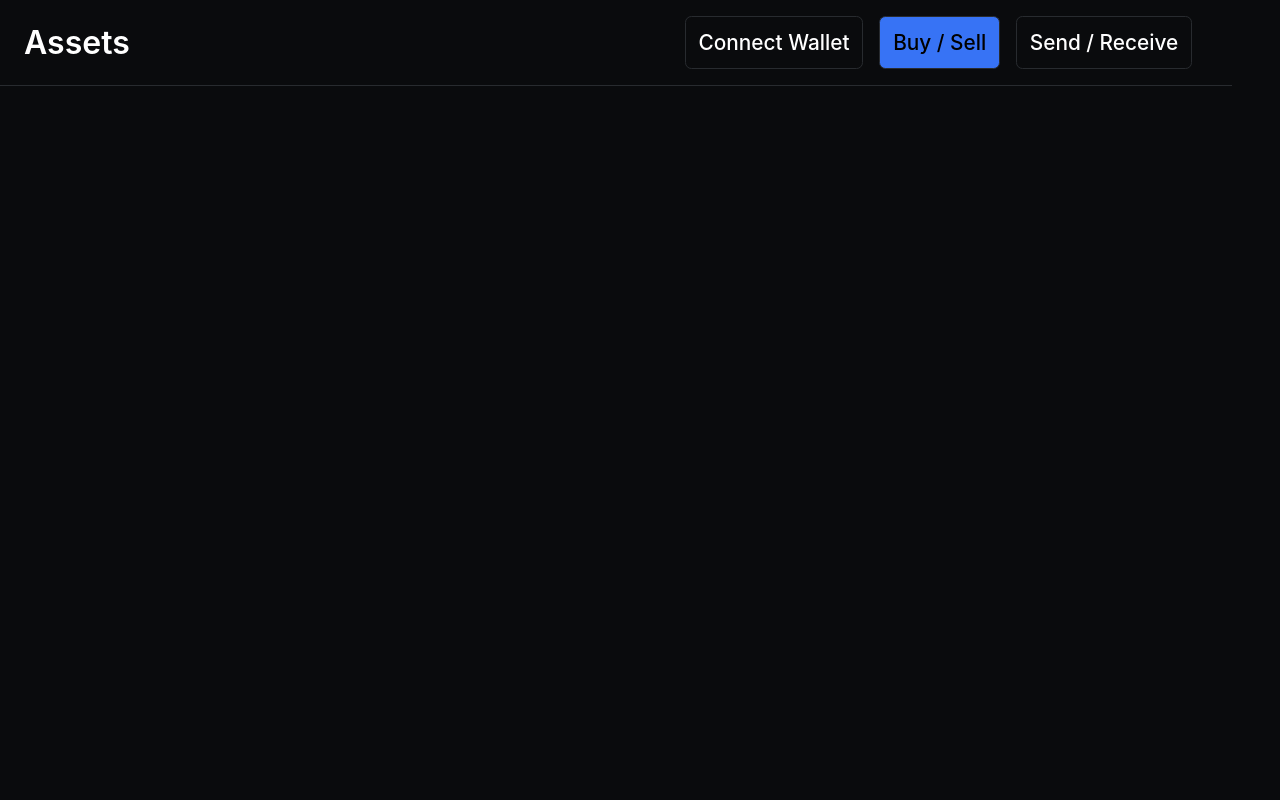
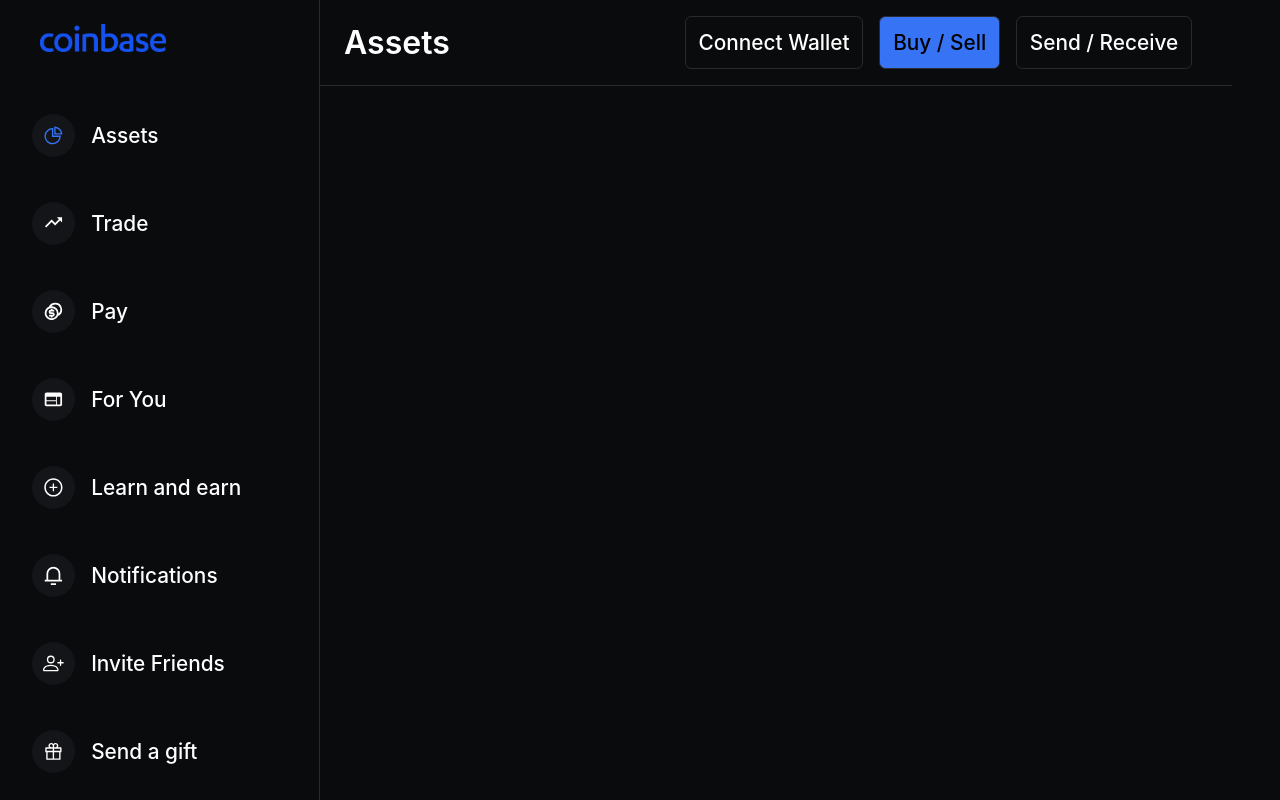
Before and after one commit to ian038/coinbase-clone, a Next.js app in the folder client/: page /dashboard in a window 1280 px wide. Built offline with nearby package versions, Linux system fonts and the light colour scheme; no server answers; what @3rdweb/hooks would draw is missing.

Commit message:
Added side bar

```diff
--- /dev/null
+++ b/client/components/Sidebar.jsx
@@ -0,0 +1,81 @@
+import Image from "next/image";
+import React from "react";
+import { useState } from "react";
+import styled from "styled-components";
+import CoinbaseLogo from "../assets/cb-logo.png";
+import { navItems } from "../static/navItems";
+
+function Sidebar() {
+  const [activeIcon, setActiveIcon] = useState(navItems[0].title);
+
+  return (
+    <Wrapper>
+      <LogoContainer>
+        <Logo>
+          <Image src={CoinbaseLogo} alt="Coinbase Logo" />
+        </Logo>
+      </LogoContainer>
+      <NavItemsContainer>
+        {navItems.map((item, index) => (
+          <NavItem key={index} onClick={() => setActiveIcon(item.title)}>
+            <NavIcon style={{ color: item.title === activeIcon && "#3773f5" }}>
+              {item.icon}
+            </NavIcon>
+            <NavTitle>{item.title}</NavTitle>
+          </NavItem>
+        ))}
+      </NavItemsContainer>
+    </Wrapper>
+  );
+}
+
+export default Sidebar;
+
+const Wrapper = styled.div`
+  height: calc(100vh);
+  border-right: 1px solid #282b2f;
+  width: calc(22rem - 16px - 16px);
+  padding: 0 1rem;
+  overflow-y: scroll;
+  ::-webkit-scrollbar {
+    display: none;
+  }
+`;
+
+const LogoContainer = styled.div`
+  margin: 1.5rem 0;
+`;
+const Logo = styled.div`
+  width: 44%;
+  object-fit: contain;
+  margin-left: 1.5rem;
+`;
+
+const NavItemsContainer = styled.div`
+  margin-top: 3rem;
+  &:hover {
+    cursor: pointer;
+  }
+`;
+
+const NavItem = styled.div`
+  display: flex;
+  align-items: center;
+  font-size: 1.3rem;
+  font-weight: 500;
+  border-radius: 0.5rem;
+  margin-bottom: 1.5rem;
+  height: 4rem;
+  &:hover {
+    background-color: #141519;
+  }
+`;
+const NavIcon = styled.div`
+  background-color: #141519;
+  padding: 0.7rem;
+  border-radius: 50%;
+  margin: 0 1rem;
+  display: grid;
+  place-items: center;
+`;
+const NavTitle = styled.div``;
--- a/client/pages/dashboard.js
+++ b/client/pages/dashboard.js
@@ -1,7 +1,7 @@
 import Header from "../components/Header";
 import styled from "styled-components";
 // import Main from "../components/Main";
-// import Sidebar from "../components/Sidebar";
+import Sidebar from "../components/Sidebar";
 import { ThirdwebSDK } from "@3rdweb/sdk";
 import { ethers } from "ethers";
 import { useEffect, useState } from "react";
@@ -33,7 +33,7 @@
 
   return (
     <Wrapper>
-      {/* <Sidebar /> */}
+      <Sidebar />
       <MainContainer>
         <Header
           walletAddress={address}
```
